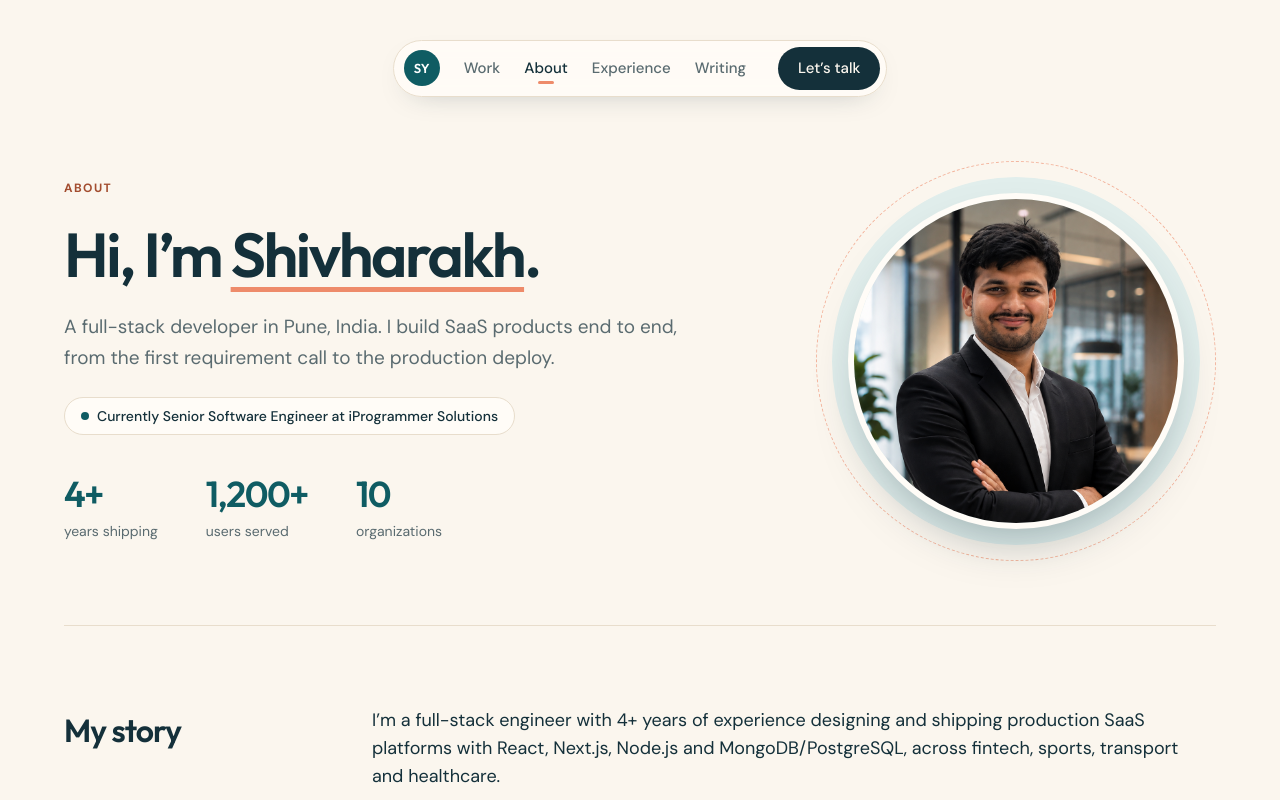
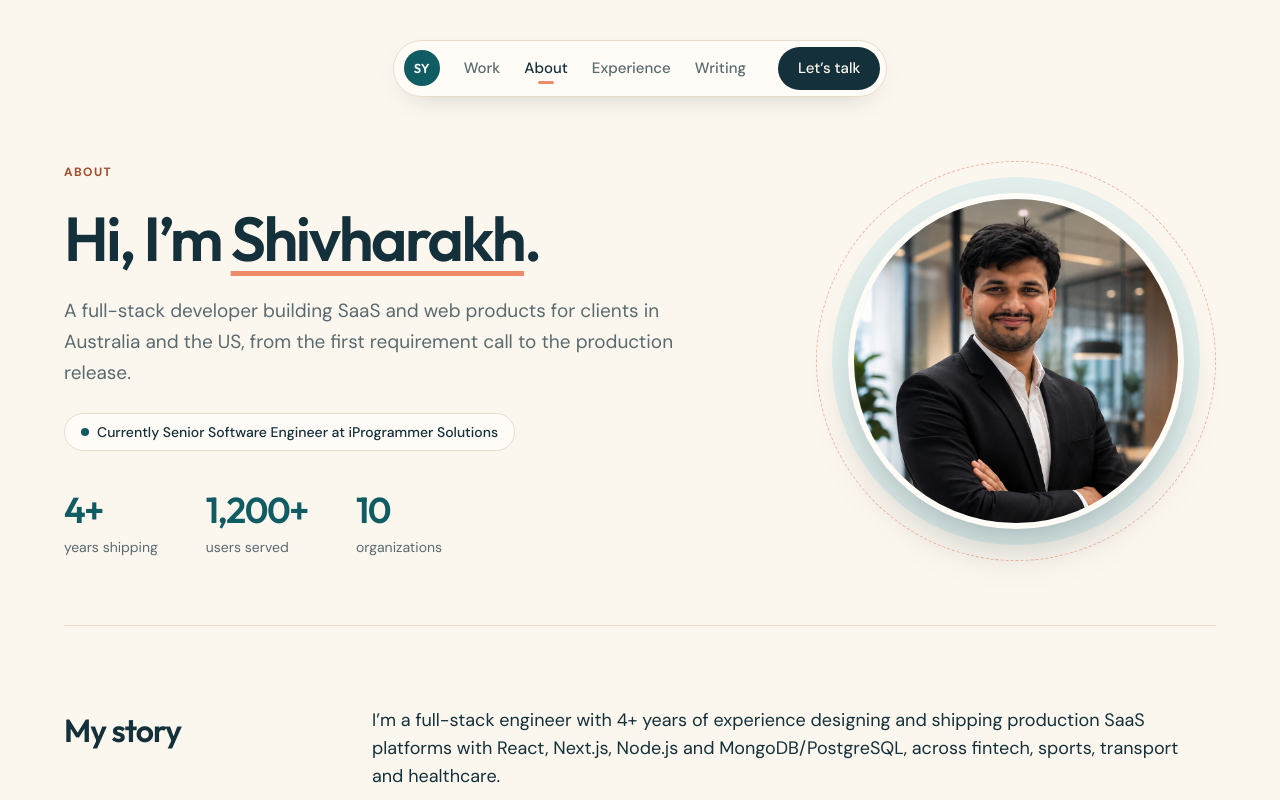
Before and after one commit to ShivharakhYadav/shivharakhyadav, a Next.js app: page /about in a window 1280 px wide. Shown: the top 800 px of the page. Built offline with nearby package versions, Linux system fonts and the light colour scheme.

Commit message:
Rewrite the About intro for overseas clients
Drop the location and lead with the clients in Australia and the US.

```diff
--- a/src/app/about/page.tsx
+++ b/src/app/about/page.tsx
@@ -53,9 +53,9 @@ export default function AboutPage() {
               Hi, I’m <span className="coral-underline whitespace-nowrap">Shivharakh</span>.
             </h1>
             <p className="text-[17px] leading-relaxed text-muted sm:text-[19px]">
-              A {profile.role.toLowerCase()} in Pune, India. I build SaaS
-              products end to end, from the first requirement call to the
-              production deploy.
+              A {profile.role.toLowerCase()} building SaaS and web products
+              for clients in Australia and the US, from the first requirement
+              call to the production release.
             </p>
             {currentJob && (
               <p className="inline-flex items-center gap-2 rounded-full border border-line bg-card px-4 py-2 text-sm font-medium">
```
